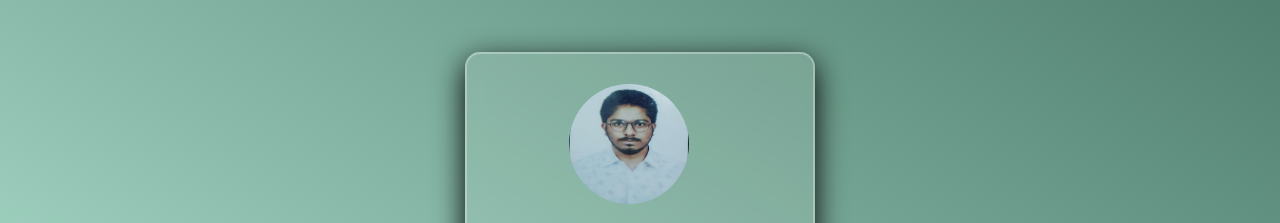
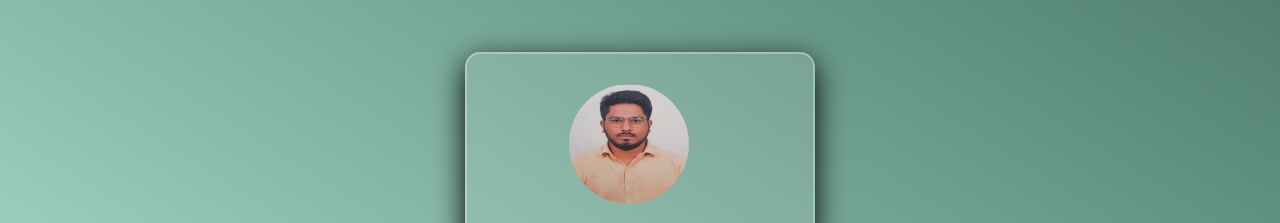
Before and after one commit to mohammadsartaj/mini_profile, a plain HTML site: page index.html in a window 1280 px wide. Shown: the top 223 px of the page. Drawn offline with Linux system fonts and the light colour scheme.

Commit message:
Update index.html

```diff
--- a/index.html
+++ b/index.html
@@ -19,7 +19,7 @@
     <div class="profile-card">
       <div class="profile-image">
         <img
-          src="./assets/my_img_1.jpg"
+          src="./assets/my_photo.jpg"
           alt="Profile Image"
         />
       </div>
```
